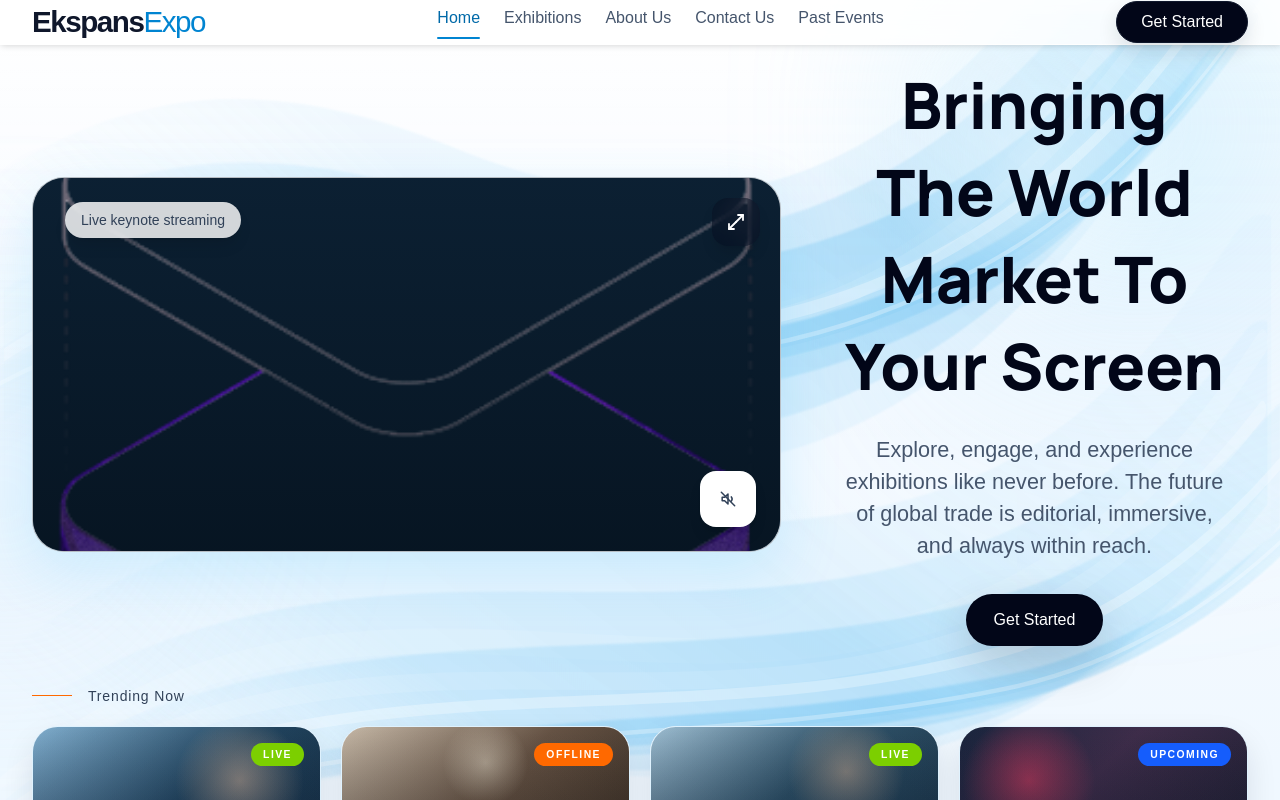
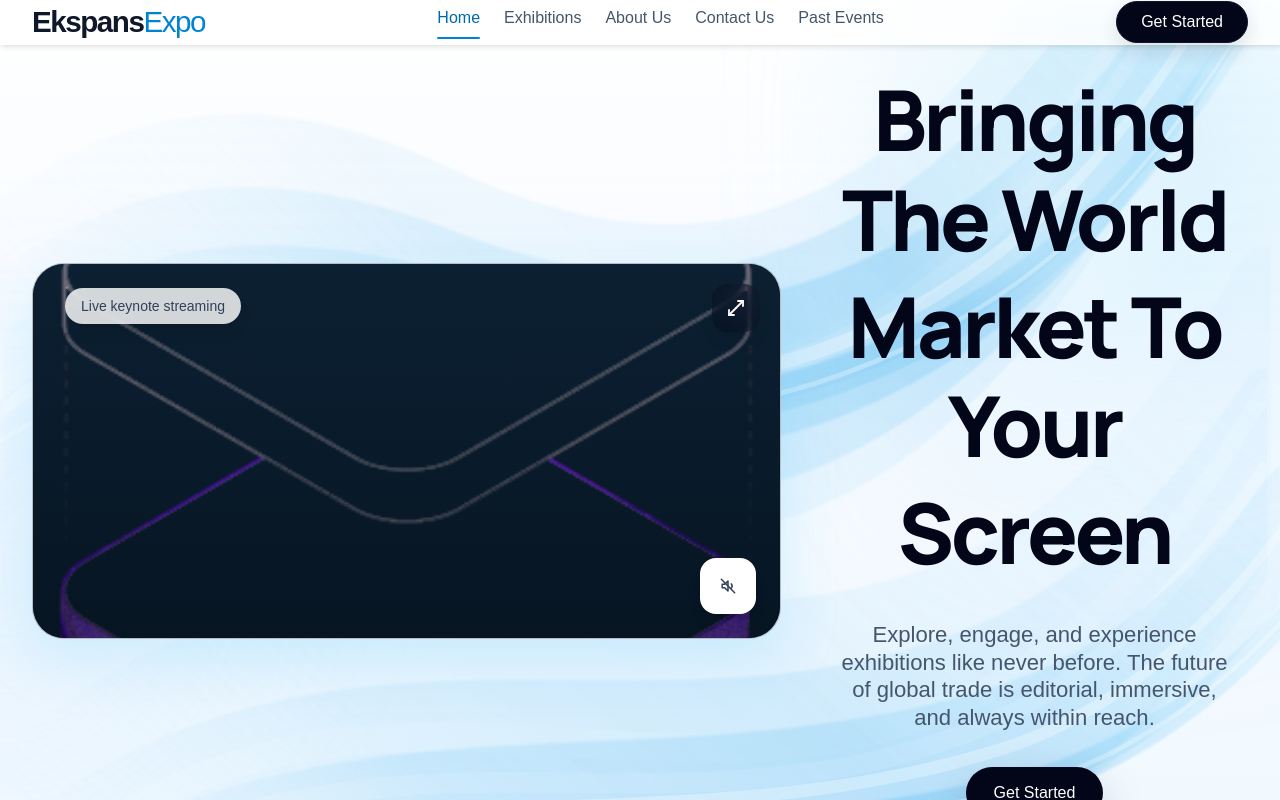
Before and after one commit to Yashtech77/Abliexpo, a React (Vite) app: page / in a window 1280 px wide. Shown: the top 800 px of the page. Built offline with nearby package versions, Linux system fonts and the light colour scheme.

Commit message:
Update HomeHeroSection with enhancements

```diff
--- a/src/sections/HomeHeroSection.jsx
+++ b/src/sections/HomeHeroSection.jsx
@@ -13,16 +13,18 @@ function HomeHeroSection({ onOpenAuth }) {
             badgeLabel={homeHeroContent.visualBadge}
           />
 
-          <div className="px-2 text-center lg:px-6">
-            <h1 className="font-manrope-display mx-auto max-w-[664px] text-balance text-[2.8rem] font-extrabold leading-[1.36] tracking-[0] text-slate-950 sm:text-[3.5rem] lg:text-[64px]">
-              {homeHeroContent.title}
+          <div className="px-2 text-center lg:px-4 lg:pt-2">
+            <h1 className="font-manrope-display mx-auto max-w-[760px] text-[2.8rem] font-extrabold leading-[1.18] tracking-[-0.04em] text-slate-950 sm:text-[3.5rem] lg:text-[5.25rem]">
+              <span className="block">Bringing The World</span>
+              <span className="mt-2 block">Market To Your</span>
+              <span className="mt-2 block">Screen</span>
             </h1>
 
-            <p className="mx-auto mt-6 max-w-2xl text-lg leading-8 text-slate-600 sm:text-[1.35rem]">
+            <p className="mx-auto mt-10 max-w-[42rem] text-lg leading-[1.25] text-slate-600 sm:text-[1.35rem] lg:text-[1.38rem]">
               {homeHeroContent.subtitle}
             </p>
 
-            <div className="mt-8 flex justify-center">
+            <div className="mt-9 flex justify-center">
               <button
                 type="button"
                 onClick={() => onOpenAuth('register')}
```
